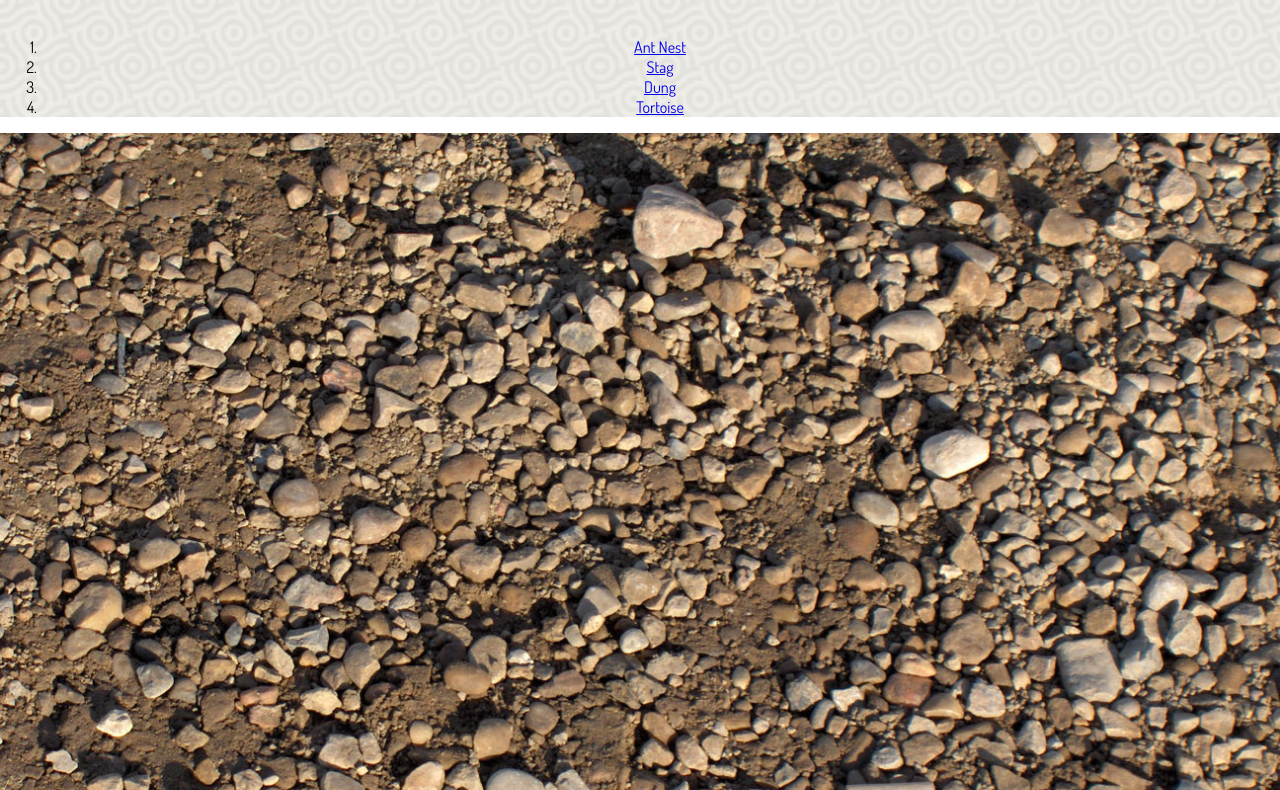
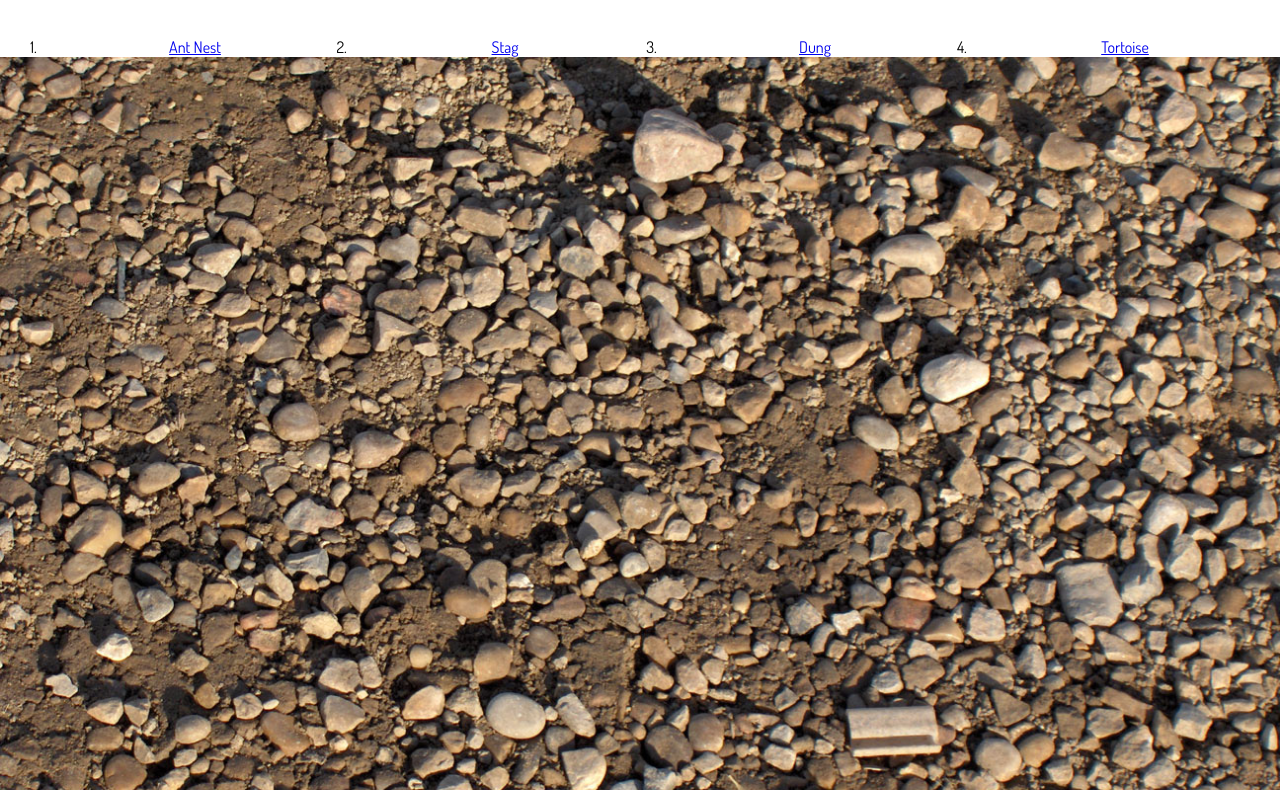
Before and after one commit to kaybow/dsn1674-assignment-7, a plain HTML site: page dsn1674-assignment-7/index.html in a window 1280 px wide. Shown: the part 267-1057 px from the top of the page. Drawn offline with Linux system fonts and the light colour scheme.

Commit message:
Spanning nav a's across header

```diff
--- a/dsn1674-assignment-7/css/main.css
+++ b/dsn1674-assignment-7/css/main.css
@@ -27,7 +27,21 @@ font-size: 5rem;
 
 }
 
+nav {
+	text-align: center;
+}
+
+nav li {
+	margin:0;
+	float: left;
+	width: 25%;
+}
+
 img {
 	width: 100%;
 	display: block;
 }
+
+.footer {
+	background-color: #9b7c64
+}
```
